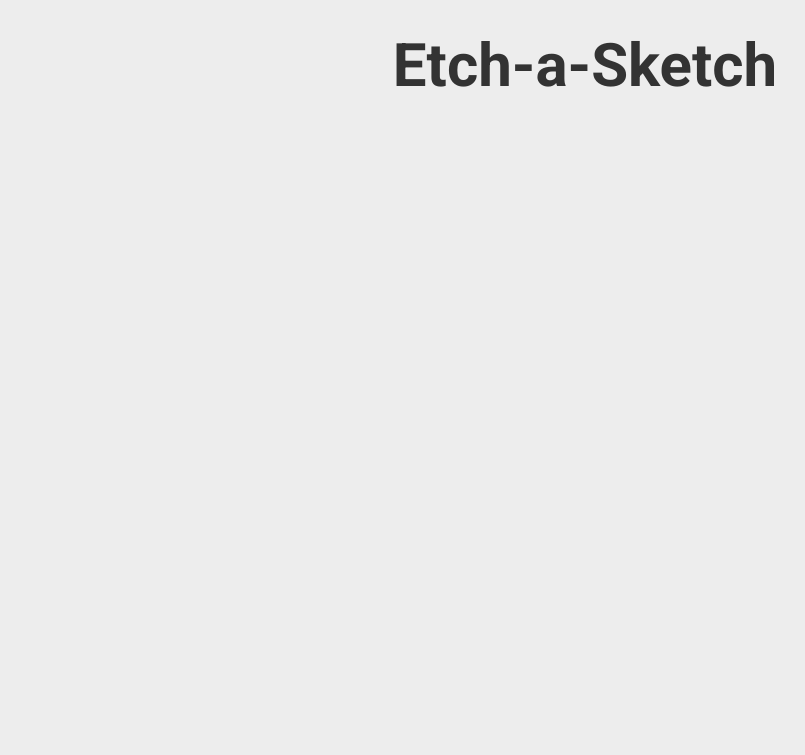
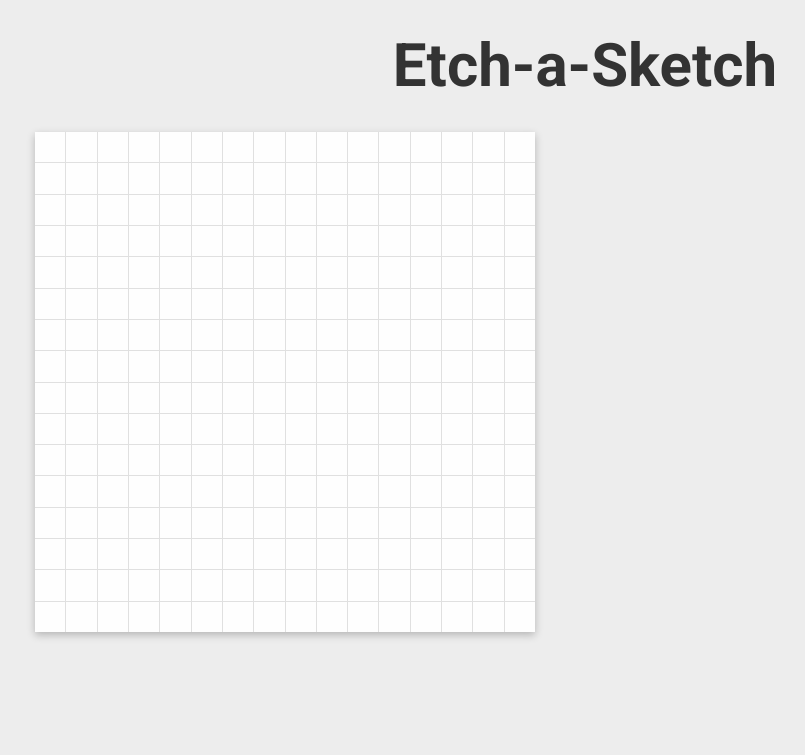
Before and after one commit to Thabang-M-26/etch-a-sketch, a plain HTML site: page index.html in a window 1280 px wide. Shown: the top 755 px of the page, without its empty margins (55-860 px from the left). Drawn offline with Linux system fonts and the light colour scheme.

Commit message:
Render default 16x16 grid

```diff
--- a/index.html
+++ b/index.html
@@ -18,7 +18,9 @@
       <h1 class="title">Etch-a-Sketch</h1>
     </header>
 
-    <main class="main"></main>
+    <main class="main">
+      <div id="grid" class="grid"></div>
+    </main>
 
     <footer class="footer">
       <p>Copyright © <span id="year"></span> Shalom</p>
--- a/script.js
+++ b/script.js
@@ -1,2 +1,20 @@
+const DEFAULT_SIZE = 16;
+
 const yearSpan = document.getElementById('year');
-yearSpan.textContent = new Date().getFullYear();
+const grid = document.getElementById('grid');
+
+function setupGrid(size) {
+  grid.style.gridTemplateColumns = `repeat(${size}, 1fr)`;
+  grid.style.gridTemplateRows = `repeat(${size}, 1fr)`;
+
+  for (let i = 0; i < size * size; i++) {
+    const cell = document.createElement('div');
+    cell.classList.add('grid-element');
+    grid.appendChild(cell);
+  }
+}
+
+window.onload = () => {
+  setupGrid(DEFAULT_SIZE);
+  yearSpan.textContent = new Date().getFullYear();
+};
--- a/style.css
+++ b/style.css
@@ -2,6 +2,7 @@
   --primary-dark: #333;
   --primary-light: #ededed;
   --secondary-light: #fefefe;
+  --grid-line: #e0e0e0;
 }
 
 *,
@@ -51,6 +52,20 @@ h1 {
   margin: 0 auto;
 }
 
+.grid {
+  display: grid;
+  width: 500px;
+  height: 500px;
+  gap: 1px;
+  background-color: var(--grid-line);
+  box-shadow: rgba(0, 0, 0, 0.24) 0px 3px 8px;
+}
+
+.grid-element {
+  background-color: var(--secondary-light);
+  user-select: none;
+}
+
 /* FOOTER */
 
 .footer {
```
